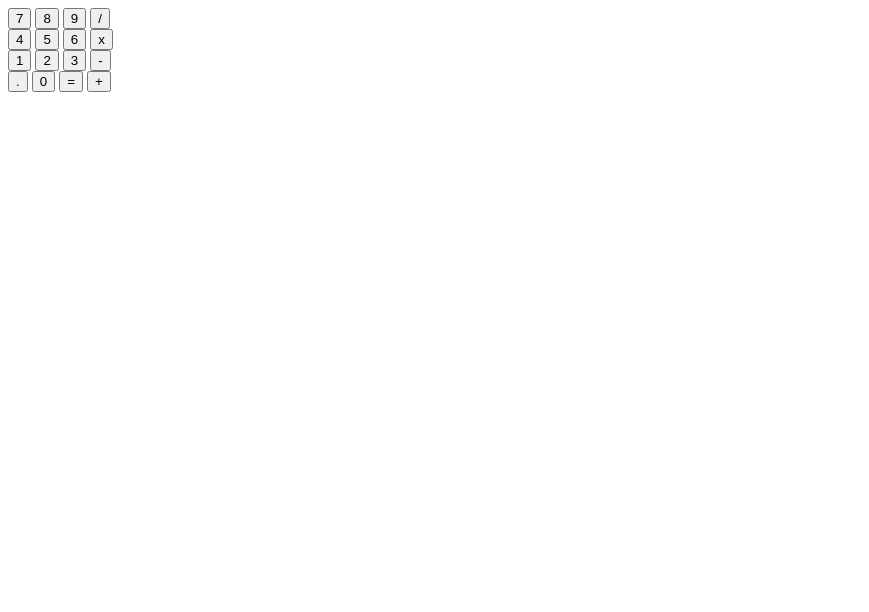
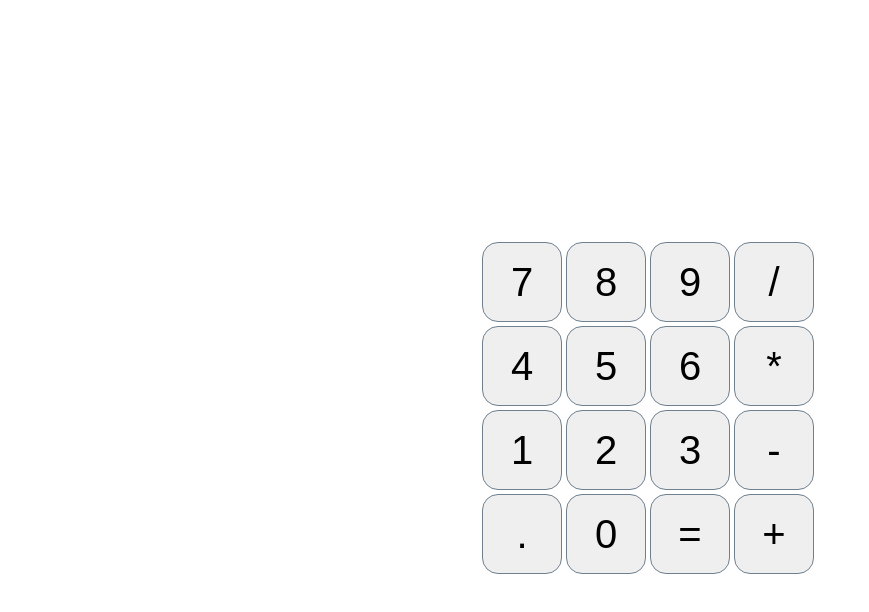
Before and after one commit to sadpoteto/odin-calculator, a plain HTML site: page index.html in a window 1280 px wide. Shown: the whole page, without its empty margins (0-869 px from the left). Drawn offline with Linux system fonts and the light colour scheme.

Commit message:
Set up flexbox, add basic styling

```diff
--- a/index.html
+++ b/index.html
@@ -10,25 +10,25 @@
 </head>
 <body>
     <div id="container">
-        <div id="row-1">
+        <div id="row-1" class="row">
             <button id="7">7</button>
             <button id="8">8</button>
             <button id="9">9</button>
             <button id="/">/</button>
         </div>
-        <div id="row-2">
+        <div id="row-2" class="row">
             <button id="4">4</button>
             <button id="5">5</button>
             <button id="6">6</button>
-            <button id="*">x</button>
+            <button id="*">*</button>
         </div>
-        <div id="row-3">
+        <div id="row-3" class="row">
             <button id="1">1</button>
             <button id="2">2</button>
             <button id="3">3</button>
             <button id="-">-</button>
         </div>
-        <div id="row-4">
+        <div id="row-4" class="row">
             <button id=".">.</button>
             <button id="0">0</button>
             <button id="=">=</button>
--- a/styles.css
+++ b/styles.css
@@ -0,0 +1,24 @@
+#container {
+    display: flex;
+    flex-wrap: nowrap;
+    flex-direction: column;
+    justify-content: center;
+    width: 100vw;
+    height: 100vh;
+    gap: .5vmin;
+}
+
+.row {
+    display: flex;
+    flex-wrap: nowrap;
+    justify-content: center;
+    gap: .5vmin;
+}
+
+.row > button {
+    width: 10vmin;
+    height: 10vmin;
+    font-size: 5vmin;
+    border: .2vmin solid slategray;
+    border-radius: 2vmin;
+}
```
